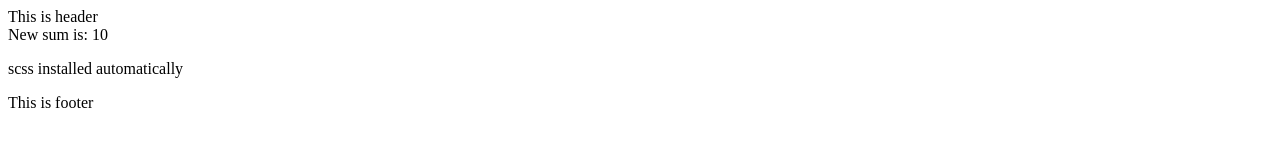
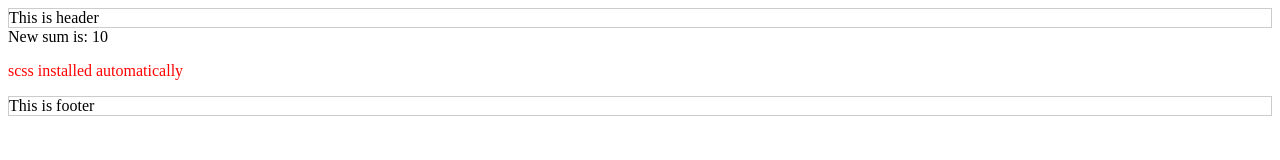
Before and after one commit to rammurat/core-javascript-training, a website built with Parcel: page 07-parcel/index.html in a window 1280 px wide. Built offline with nearby package versions, Linux system fonts and the light colour scheme.

Commit message:
SCSS support added to parcel

```diff
--- a/07-parcel/css/main.css
+++ b/07-parcel/css/main.css
@@ -1,4 +1,6 @@
+@import './scss/elements.scss';
+
 header,
 footer {
-    border: 1px solid 1px;
+    border: 1px solid #ccc;
 }
--- a/07-parcel/index.html
+++ b/07-parcel/index.html
@@ -1,4 +1,7 @@
 <html>
+    <head>
+        <link rel="stylesheet" href="css/main.css">
+    </head>
     <body>
         <header>This is header</header>
         <div id="result"></div>
--- a/07-parcel/main.js
+++ b/07-parcel/main.js
@@ -1,4 +1,3 @@
-import './css/main.css'
 import {sum} from './module.js';
 
 const newSum = sum(5,5);
--- a/07-parcel/package.json
+++ b/07-parcel/package.json
@@ -11,7 +11,6 @@
   "devDependencies": {
     "@babel/core": "^7.9.0",
     "@babel/preset-env": "^7.9.0",
-    "babel-preset-env": "^1.7.0",
     "parcel-bundler": "^1.12.4",
     "sass": "^1.26.3"
   }
```
Also changed, not shown: 07-parcel/.babelrc (deleted).
